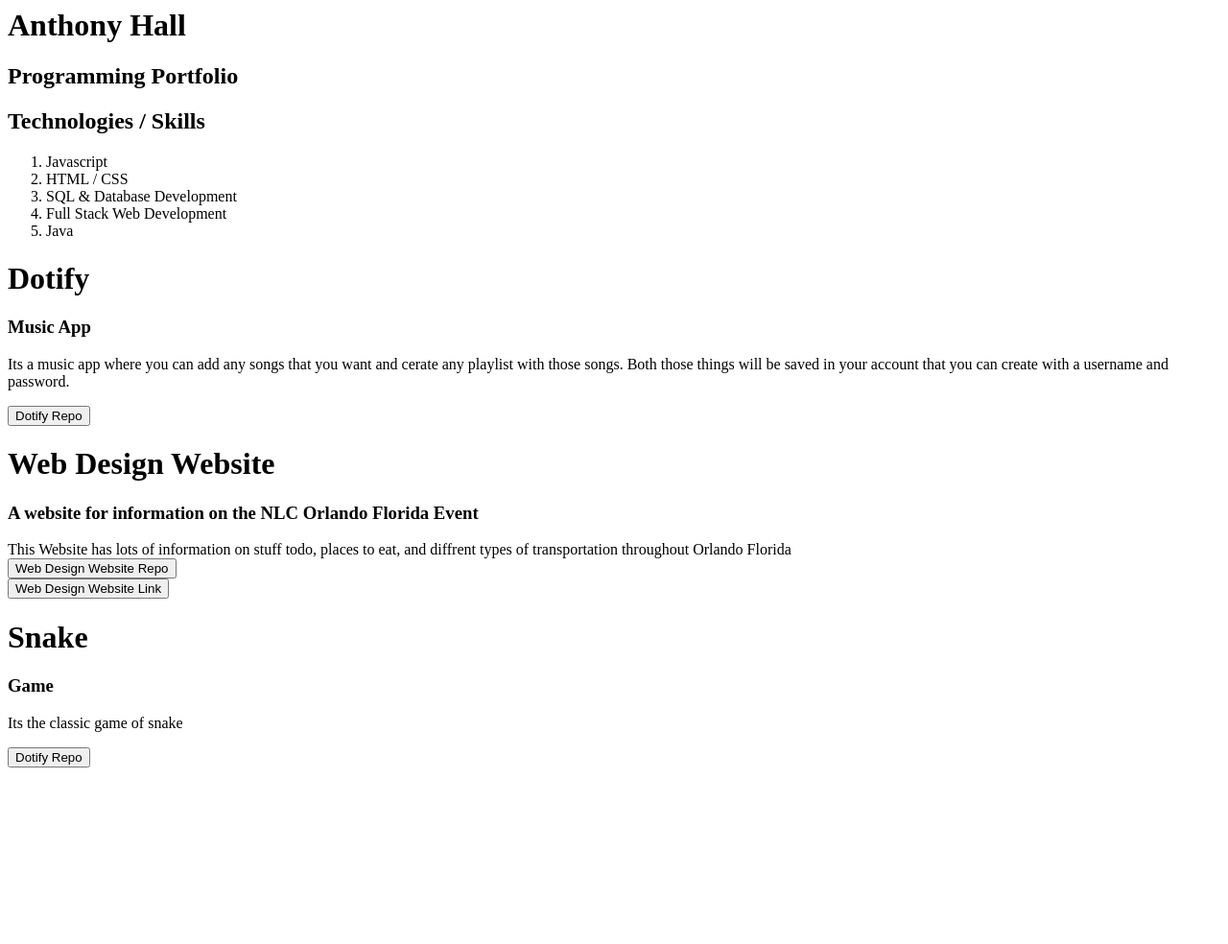
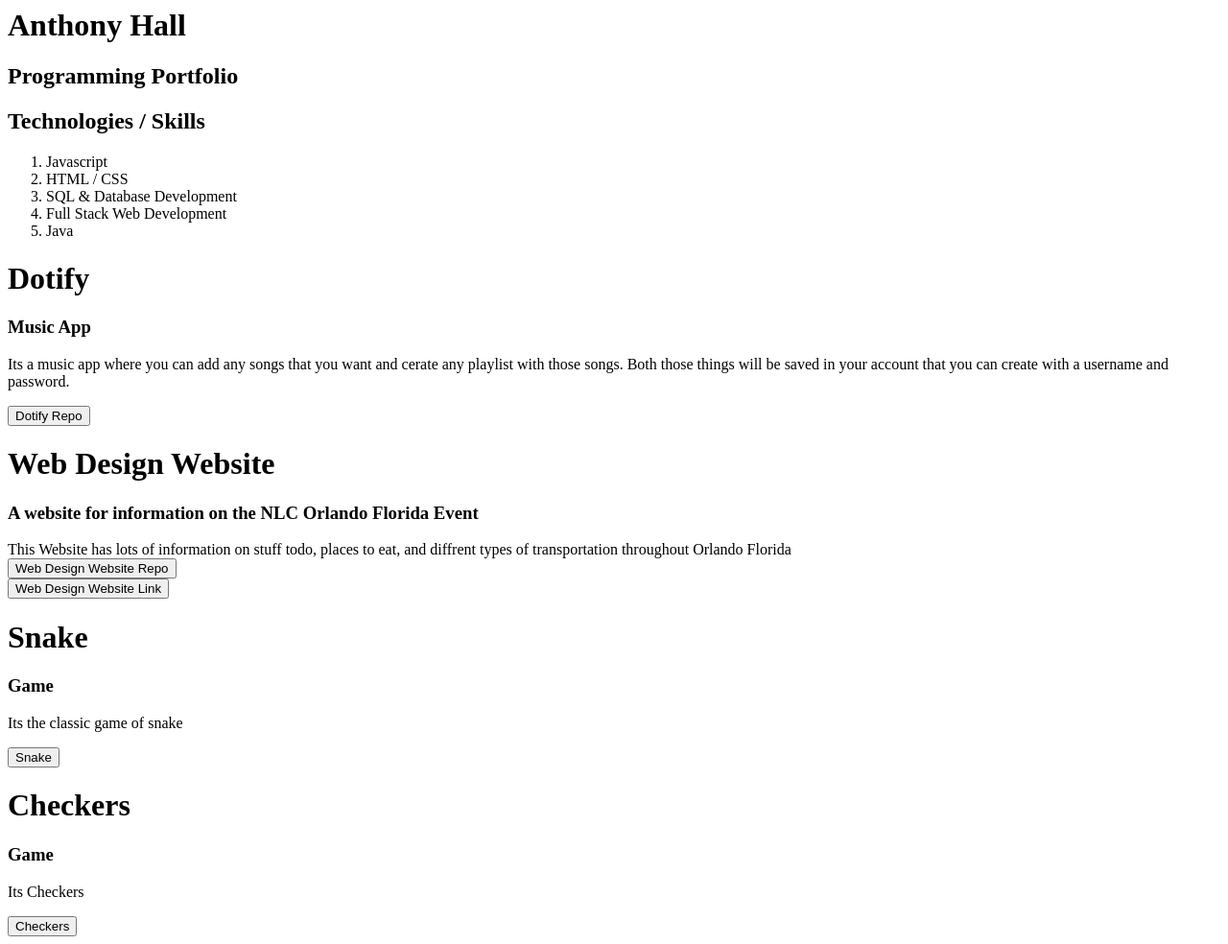
Before and after one commit to Antwon6721/Antwon6721, a plain HTML site: page index.html in a window 1280 px wide. Shown: the whole page at 96% size. Before the commit the page ends 808 px from the top, so only its background shows below. Drawn offline with Linux system fonts and the light colour scheme.

Commit message:
Added Checkers

```diff
--- a/index.html
+++ b/index.html
@@ -33,7 +33,13 @@
     <p>Its the classic game of snake</p>
     <img src=""/>
     <br>
-    <a href = "https://codepen.io/Anthonyhall672/pen/eaOdXm" ><button>Dotify Repo</button></a>
+    <a href = "https://codepen.io/Anthonyhall672/pen/eaOdXm" ><button>Snake</button></a>
 
+  <h1>Checkers</h1>
+    <h3>Game</h3>
+    <p>Its Checkers</p>
+    <img src=""/>
+    <br>
+    <a href = "https://codepen.io/Anthonyhall672/pen/YzGGapX" ><button>Checkers</button></a>
   </main>
 </body>
```
